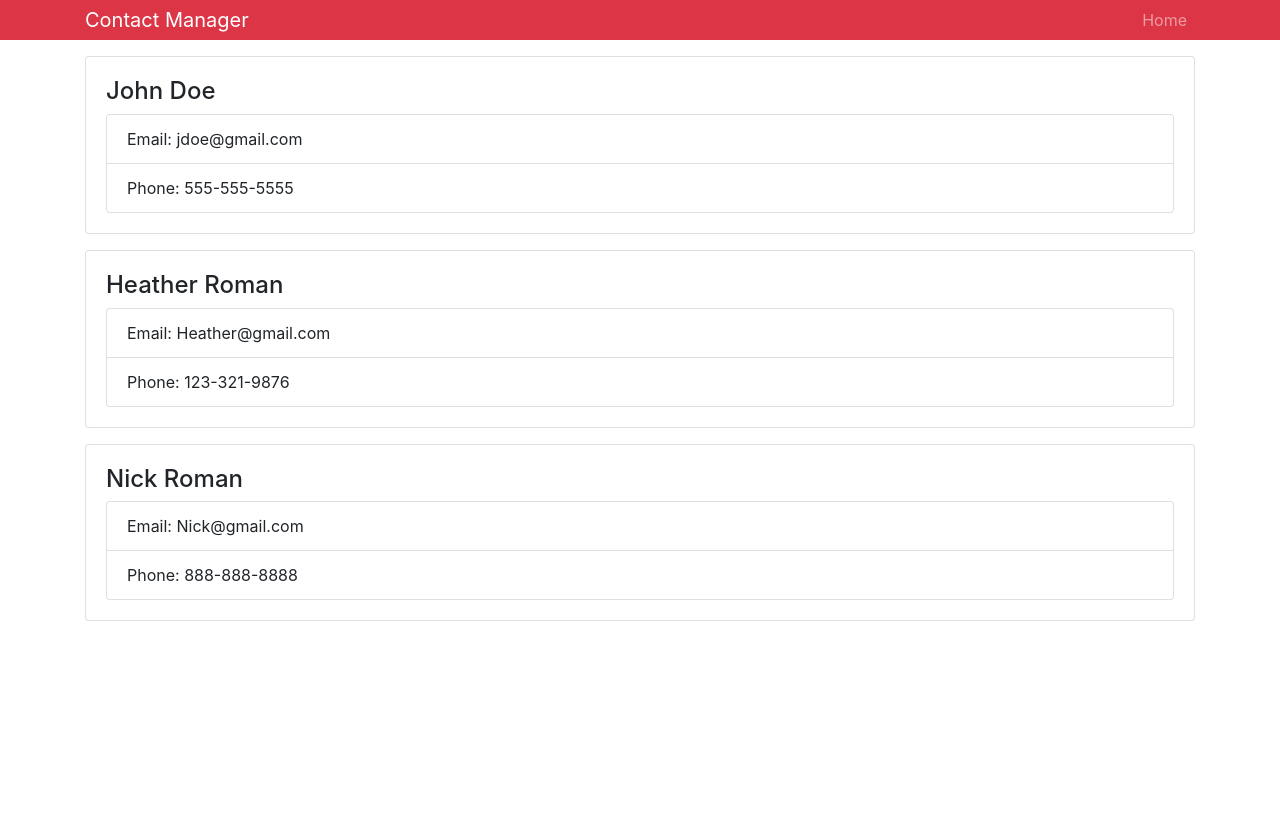
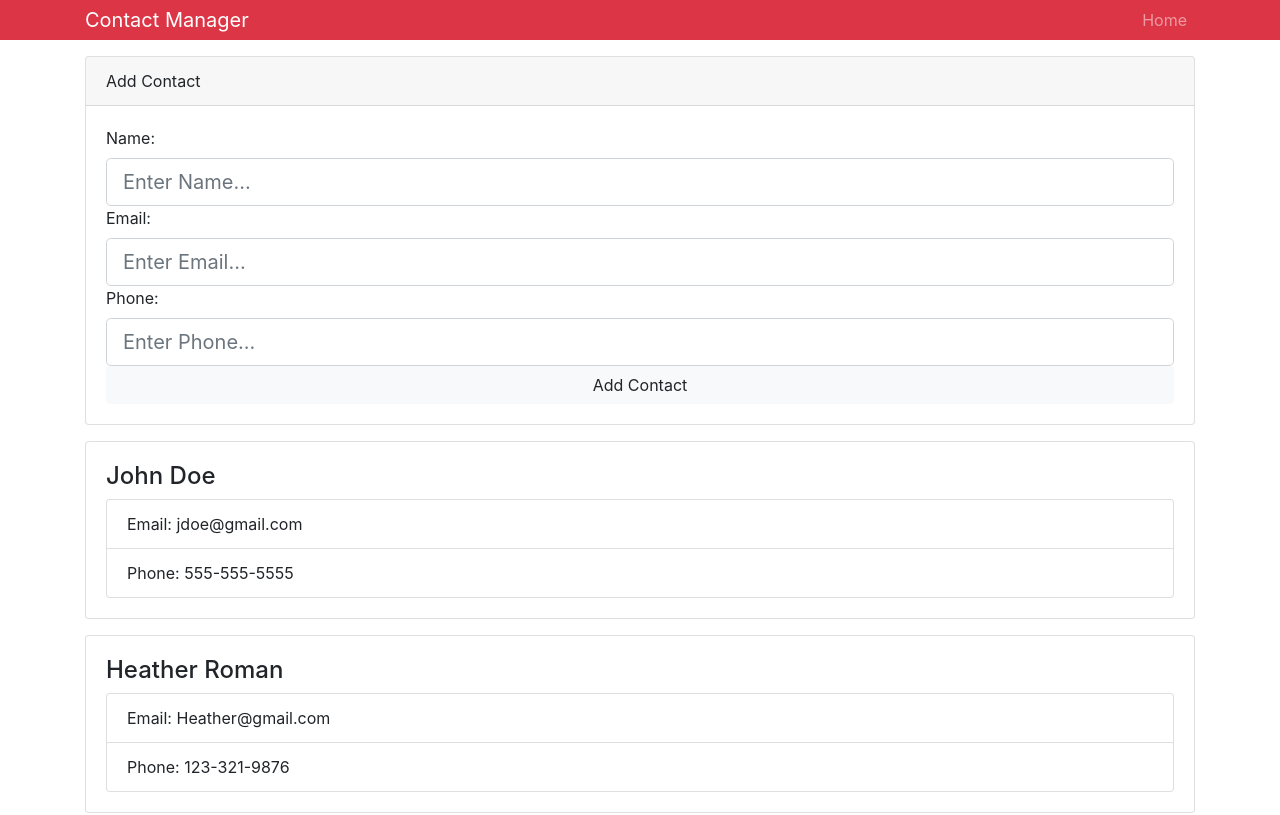
Before and after one commit to sonofdust/contactlist, a React (Create React App) app: page / in a window 1280 px wide. Shown: the top 815 px of the page. Built offline with nearby package versions, Linux system fonts and the light colour scheme; the HTML template or start-up script is replaced by a standard one.

Commit message:
Created a form to add new contacts.  Added method to reducer to add a contact.  Used onChange to update local state with in AddContact.js

```diff
--- a/src/App.js
+++ b/src/App.js
@@ -1,6 +1,7 @@
 import React, { Component } from "react";
-import Header from "./components/Header";
-import Contacts from "./components/Contacts";
+import Header from "./components/layout/Header";
+import AddContact from "./components/contacts/AddContact";
+import Contacts from "./components/contacts/Contacts";
 import { Provider } from "./context";
 //import "./App.css";
 class App extends Component {
@@ -10,6 +11,7 @@ class App extends Component {
         <div className="App">
           <Header branding="Contact Manager" />
           <div className="container">
+            <AddContact />
             <Contacts />
           </div>
         </div>
--- /dev/null
+++ b/src/components/contacts/AddContact.js
@@ -0,0 +1,74 @@
+import React, { Component } from "react";
+import { Consumer } from "../../context";
+class AddContact extends Component {
+  state = { name: "", email: "", phone: "" };
+  onChange = e => {
+    this.setState({ [e.target.name]: e.target.value });
+  };
+
+  onSubmit = (dispatch, e) => {
+    dispatch({ type: "ADD_CONTACT", payload: this.state });
+
+    e.preventDefault();
+  };
+
+  render() {
+    const { name, email, phone } = this.state;
+    return (
+      <Consumer>
+        {value => {
+          const { dispatch } = value;
+          return (
+            <div className="card mb-3">
+              <div className="card-header">Add Contact</div>
+              <div className="card-body">
+                <form onSubmit={this.onSubmit.bind(this, dispatch)}>
+                  <div className="form-grouup">
+                    <label htmlFor="name">Name:</label>
+                    <input
+                      type="text"
+                      name="name"
+                      className="form-control form-control-lg"
+                      placeholder="Enter Name..."
+                      value={name}
+                      onChange={this.onChange.bind(this)}
+                    />
+                  </div>
+                  <div className="form-grouup">
+                    <label htmlFor="email">Email:</label>
+                    <input
+                      type="email"
+                      name="email"
+                      className="form-control form-control-lg"
+                      placeholder="Enter Email..."
+                      value={email}
+                      onChange={this.onChange.bind(this)}
+                    />
+                  </div>
+                  <div className="form-grouup">
+                    <label htmlFor="phone">Phone:</label>
+                    <input
+                      type="text"
+                      name="phone"
+                      className="form-control form-control-lg"
+                      placeholder="Enter Phone..."
+                      value={phone}
+                      onChange={this.onChange.bind(this)}
+                    />
+                  </div>
+                  <input
+                    type="submit"
+                    value="Add Contact"
+                    className="btn btn-light btn-block"
+                  />
+                </form>
+              </div>
+            </div>
+          );
+        }}
+      </Consumer>
+    );
+  }
+}
+
+export default AddContact;
--- a/src/components/Contact.js
+++ b/src/components/contacts/Contact.js
@@ -1,6 +1,6 @@
 import React, { Component } from "react";
 import PropTypes from "prop-types";
-import { Consumer } from "../context";
+import { Consumer } from "../../context";
 
 class Contact extends Component {
   state = { showContactInfo: true };
--- a/src/components/Contacts.js
+++ b/src/components/contacts/Contacts.js
@@ -1,6 +1,6 @@
 import React, { Component } from "react";
 import Contact from "./Contact";
-import { Consumer } from "../context";
+import { Consumer } from "../../context";
 
 class Contacts extends Component {
   render() {
--- a/src/context.js
+++ b/src/context.js
@@ -10,19 +10,13 @@ const reducer = (state, action) => {
           contact => contact.id !== action.payload
         )
       };
-      break;
-      //   case "ADD_CONTACT":
-      //   return {
-      //     ...state.contacts,
-      //     {
-      //         id: 1,
-      //         name: "John Doe",
-      //         email: "jdoe@gmail.com",
-      //         phone: "555-555-5555"
-      //       }
-      //   };
-      //   break;
-      defalut: return state;
+    case "ADD_CONTACT":
+      return {
+        ...state,
+        contacts: [action.payload, ...state.contacts]
+      };
+    default:
+      return state;
   }
 };
 
```
Also changed, not shown: src/components/contacts/AddContactREF.js (added, +88 -0 lines), src/components/layout/Header.js (renamed from src/components/Header.js).
